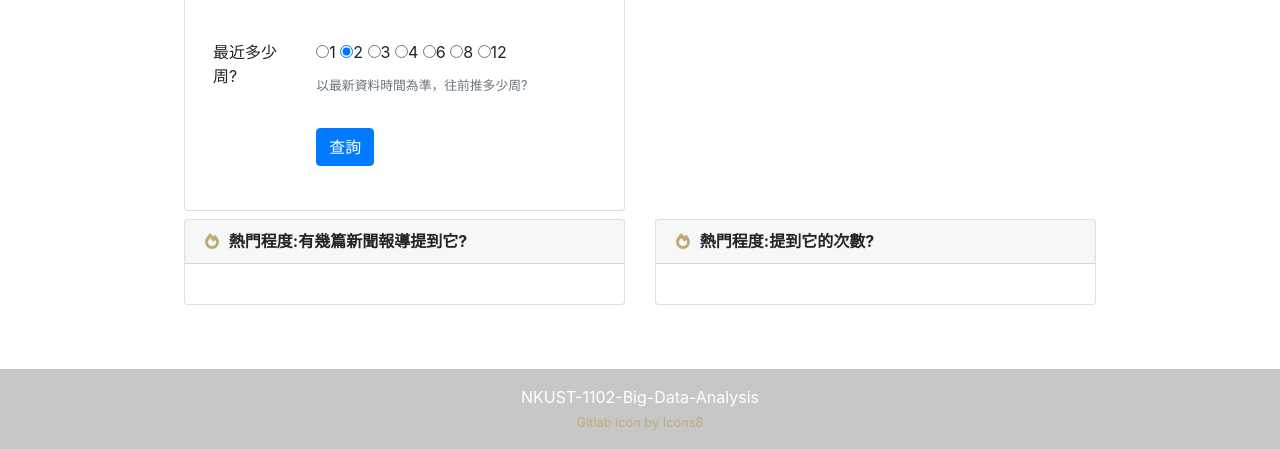
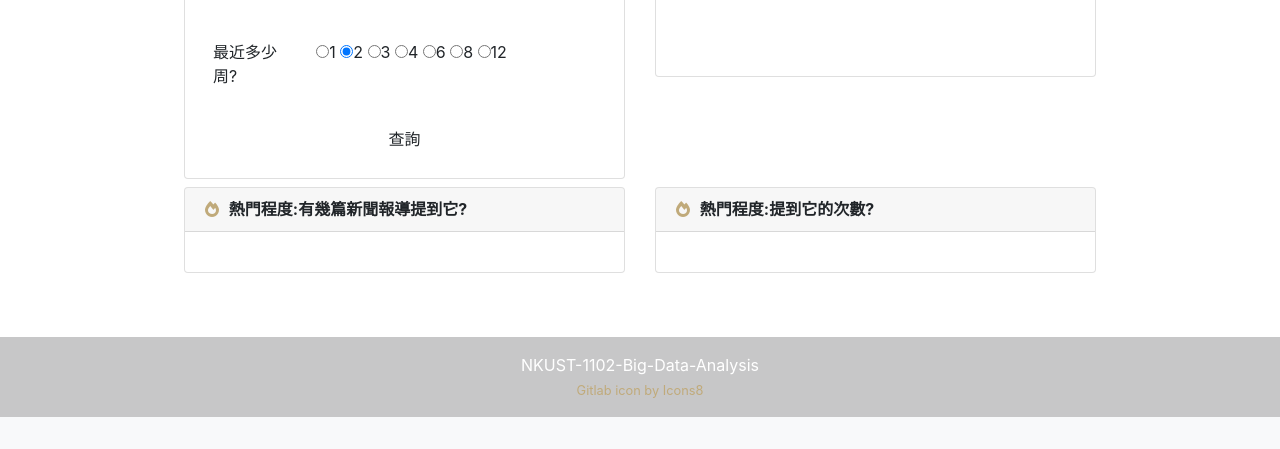
Before and after one commit to hsiangjenli/nkust-2022-spring-im-bda, a Django app: template app__user_key/templates/app__user_key/home.html in a window 1280 px wide. Shown: the part 439-888 px from the top of the page. After the commit the page ends 856 px from the top, so only its background shows below. Run offline with Django 3.2, Linux system fonts and the light colour scheme; the template is opened without the code that fills it, so the values that code supplies are empty; some libraries are stand-ins or nearby versions.

Commit message:
2022-05-09 更新 Templates

```diff
--- a/app__user_key/templates/app__user_key/home.html
+++ b/app__user_key/templates/app__user_key/home.html
@@ -55,14 +55,14 @@
                         <label class="radio-inline"><input type="radio" value="6" name="wkradio">6</label>
                         <label class="radio-inline"><input type="radio" value="8" name="wkradio">8</label>
                         <label class="radio-inline"><input type="radio" value="12" name="wkradio">12</label>
-                        <small class="form-text text-muted">以最新資料時間為準，往前推多少周?</small>
+
                     </div>
                 </div>
-                <div class="form-group row">
-                    <div class="col-md-9 ml-auto">
-                        <button type="button" id="btn_ok" class="btn btn-primary">查詢</button>
+
+                    <div align="center">
+                        <button type="button" id="btn_ok" class="btn">查詢</button>
                     </div>
-                </div>
+
             </div>
         </div>
     </div><!-- 輸入區塊結束-->
@@ -74,10 +74,15 @@
                 <h6 class="text-uppercase mb-0"><i class="fa-solid fa-chart-line icon"></i> 出現頻率以時間呈現</h6>
             </div>
             <div class="card-body">
+                <br>
+                <br>
                 <small>觀察每個時間點的有多少篇報導(聲量大小)</small>
                 <div class="row">
+
                     <canvas id="keyword_time_line_chart"></canvas>
+
                 </div>
+                <br><br>
             </div>
         </div>
     </div><!-- 區塊結束-->
@@ -149,7 +154,7 @@
 
         $.ajax({
             type: "POST",
-            url: "api_get_top_userkey/",
+            url: "api/top_userkey/",
             data: {
                 "userkey": userkey,
                 'cate': cate,
--- a/app__user_key/urls.py
+++ b/app__user_key/urls.py
@@ -6,5 +6,5 @@ app_name = 'app__user_key'
 
 urlpatterns = [
     path('userKey', views.home, name='home'),
-    path('api_get_top_userkey/', views.api_get_top_userkey, name='api_get_top_userkey'),
+    path('api/top_userkey/', views.api_get_top_userkey, name='api_get_top_userkey'),
 ]
```
